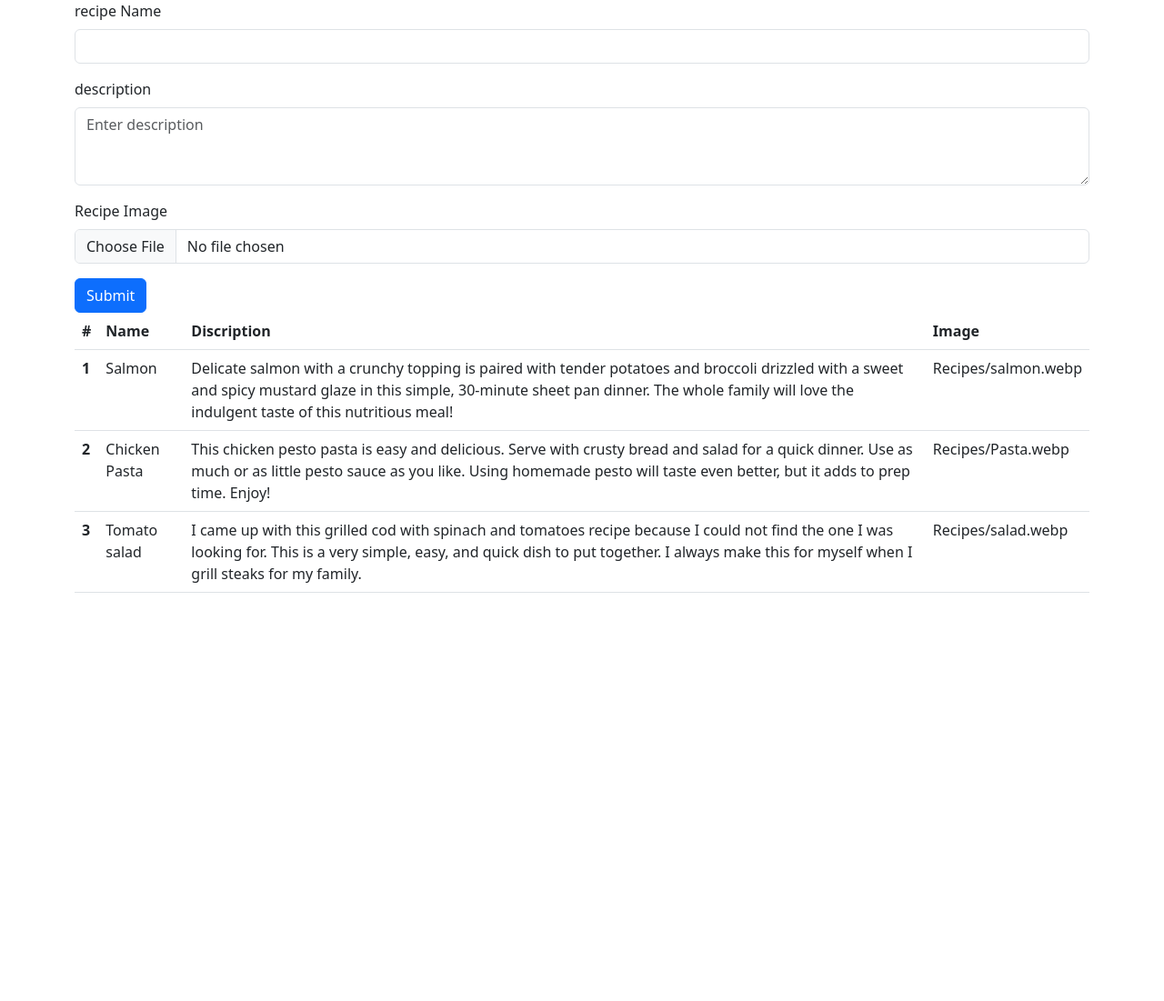
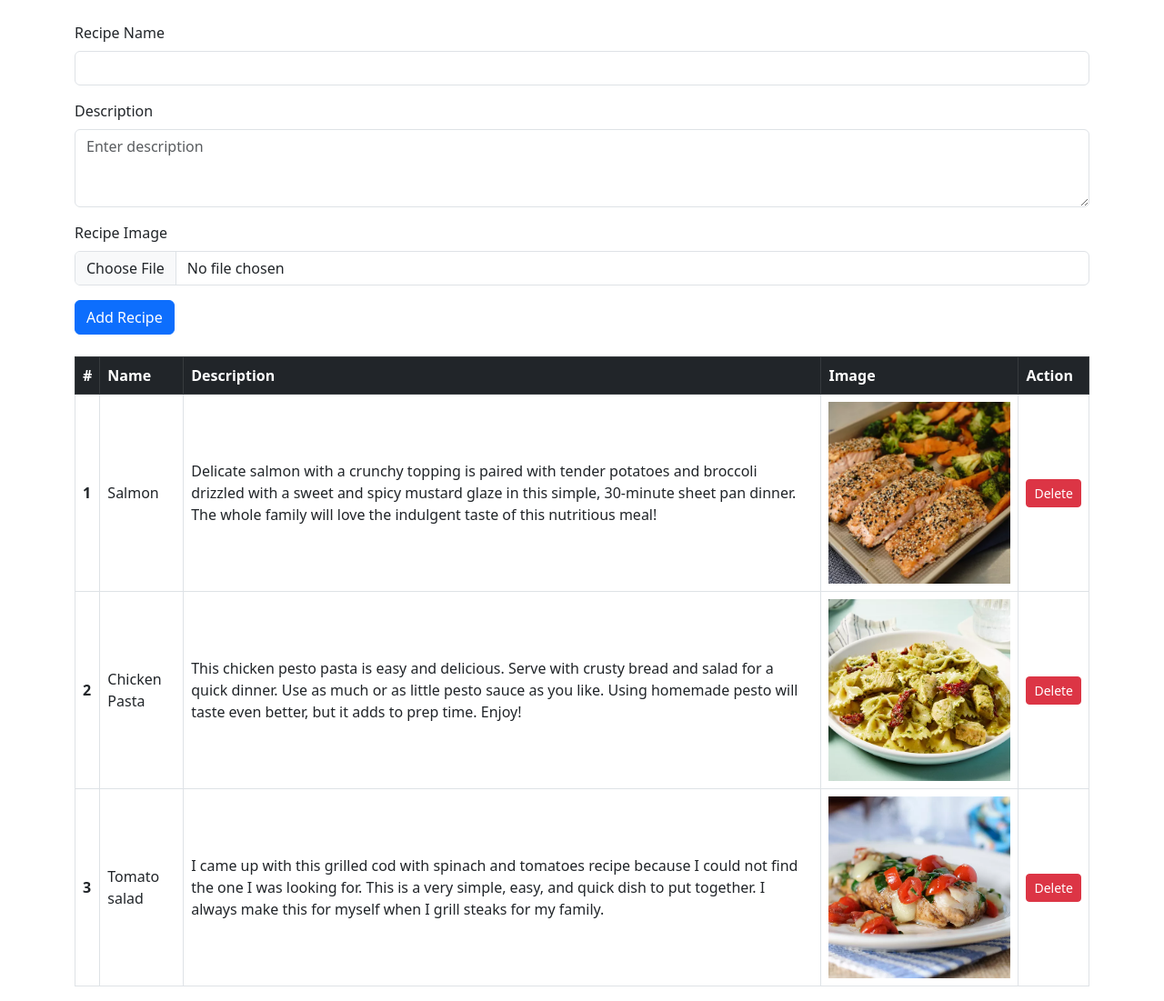
Before and after one commit to Aleena-Iftikhar/learning_django, a Django app: page /recipes/ in a window 1280 px wide. Shown: the whole page at 91% size. Before the commit the page ends 652 px from the top, so only its background shows below. Run offline with Django 5.2, Linux system fonts and the light colour scheme; data comes from the database, SQL or seed files in the repository; both versions use the stored data as it was after the commit.

Commit message:
CRUD operations

```diff
--- a/awd/urls.py
+++ b/awd/urls.py
@@ -26,6 +26,7 @@ from django.conf.urls.static import static
 urlpatterns = [
     path('', home, name = "home"),
     path('recipes/', recipes, name = "recipes"),
+    path('delete_recipe/<id>/', delete_recipe, name = "delete_recipes"),
 
     path('otherPage/', otherPage, name = "other Page"),
     path('htmlPage/', htmlpage, name = "html page"),
--- a/vege/templates/recipes.html
+++ b/vege/templates/recipes.html
@@ -8,43 +8,51 @@
 </head>
 <body>
 
-<div class="container">
+<div class="container mt-4">
 
-  <form method = "post" enctype="multipart/form-data">
+  <form method="post" enctype="multipart/form-data">
     {% csrf_token %}
     <div class="mb-3">
-    <label for="exampleInputEmail1" class="form-label">recipe Name</label>
-    <input name = "recipe_name" required type="text" class="form-control" >
+      <label class="form-label">Recipe Name</label>
+      <input name="recipe_name" required type="text" class="form-control">
     </div>
     <div class="mb-3">
-    <label for="exampleInputPassword1" class="form-label">description</label>
-    <textarea name="description" required class="form-control" id="description" rows="3" placeholder="Enter description"></textarea>
+      <label class="form-label">Description</label>
+      <textarea name="description" required class="form-control" rows="3" placeholder="Enter description"></textarea>
     </div>
     <div class="mb-3">
       <label for="image" class="form-label">Recipe Image</label>
       <input name="image" type="file" class="form-control" id="image" accept="image/*">
     </div>
-  <button type="submit" class="btn btn-primary">Submit</button>
+    <button type="submit" class="btn btn-primary mb-4">Add Recipe</button>
   </form>
 
-
-
-<table class="table">
-  <thead>
+  <table class="table table-bordered align-middle">
+    <thead class="table-dark">
       <tr>
         <th scope="col">#</th>
         <th scope="col">Name</th>
-      <th scope="col">Discription</th>
+        <th scope="col">Description</th>
         <th scope="col">Image</th>
+        <th scope="col">Action</th>
       </tr>
     </thead>
     <tbody>
       {% for recipe in Recipes %}
       <tr>
-      <th scope="row">{{forloop.counter}}</th>
-      <td>{{recipe.recipe_name}}</td>
-      <td>{{recipe.description}}</td>
-      <td>{{recipe.image}}</td>
+        <th scope="row">{{ forloop.counter }}</th>
+        <td>{{ recipe.recipe_name }}</td>
+        <td>{{ recipe.description }}</td>
+        <td>
+          {% if recipe.image %}
+            <img src="/media/{{ recipe.image }}" style="height: 200px; width: 200px; object-fit: cover;">
+          {% else %}
+            <span class="text-muted">No image</span>
+          {% endif %}
+        </td>
+        <td>
+          <a href="/delete_recipe/{{ recipe.id }}" class="btn btn-danger btn-sm">Delete</a>
+        </td>
       </tr>
       {% endfor %}
     </tbody>
--- a/vege/views.py
+++ b/vege/views.py
@@ -1,3 +1,4 @@
+from django.http import HttpResponse
 from django.shortcuts import render, redirect
 from .models import *
 
@@ -26,3 +27,9 @@ def recipes(request):
 
 
    return render(request, 'recipes.html', context)
+
+def delete_recipe(request, id):
+   queryset = recipe.objects.get(id = id)
+   queryset.delete()
+
+   return redirect('recipes')
```
Also changed, not shown: db.sqlite3, media/Recipes/Pasta.webp (added), media/Recipes/salad.webp (added), media/Recipes/salmon.webp (added). Lines whose indentation alone changed are shown as unchanged.
